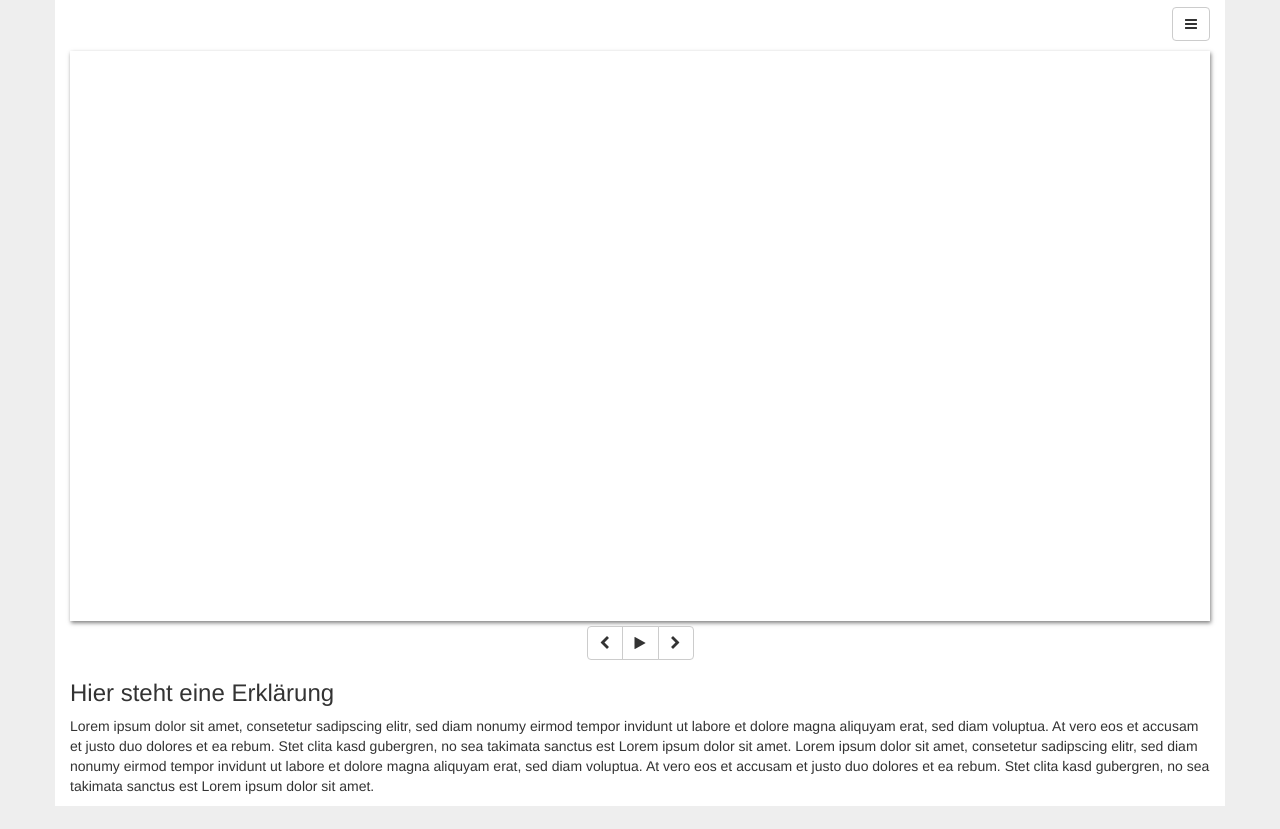
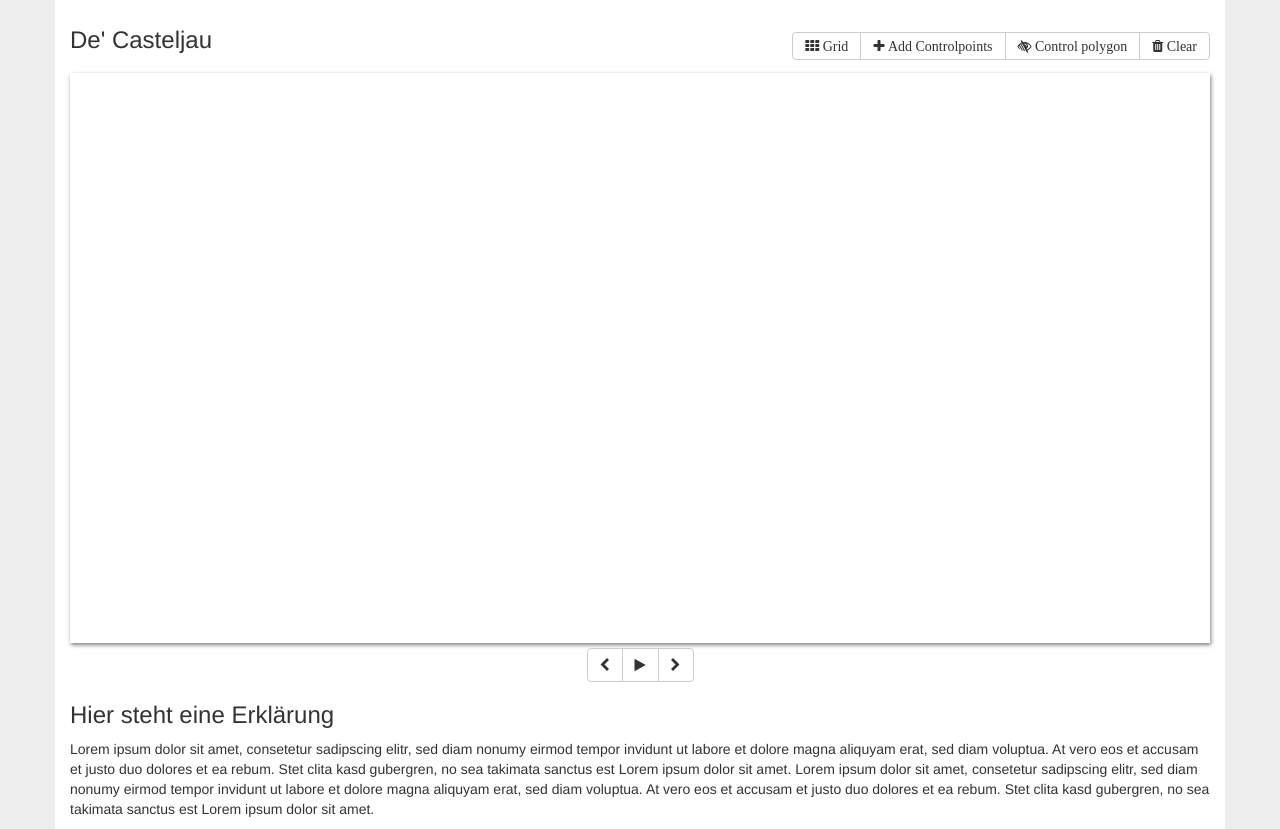
Before and after one commit to JanSurft/happah-applets, a plain HTML site: page index.html in a window 1280 px wide. Before the commit the page ends 806 px from the top, so only its background shows below. Drawn offline with nearby package versions, Linux system fonts and the light colour scheme.

Commit message:
move core ui buttons out of dropdown menu

```diff
--- a/css/happah.css
+++ b/css/happah.css
@@ -37,3 +37,8 @@ body {
 .hph-canvas {
      position: static;
 }
+.tool-bar-top {
+     bottom: 5px;
+     position: relative;
+     top: 25px;
+}
--- a/index.html
+++ b/index.html
@@ -17,24 +17,17 @@
 <body>
      <div class="container">
           <div class="row firstrow">
-               <div class="col-md-12 right">
-                    <div class="btn-group">
-                         <a class="btn btn-default dropdown-toggle" data-toggle="dropdown" id="hph-menu"
-                         href="#"><i class="fa fa-bars"></i></a>
-                         <ul class="dropdown-menu">
-                              <li><a href="#" class="fa fa-th" id="grid-toggle"> Grid</a>
-                              </li>
-                              <li><a href="#" class="fa fa-circle" id="addmode-toggle"> Add Controlpoints</a>
-                              </li>
-                              <li>
-                                   <a href="#" id="poly-toggle">
-                                        <i class="fa fa-low-vision"> Control
-                                             polygon</i>
-                                   </a>
-                              </li>
-                              <li><a href="#" class="fa fa-trash" id="clear-all"> Clear</a>
-                              </li>
-                         </ul>
+               <div class="col-md-12">
+                    <div class="pull-left">
+                         <h3>De' Casteljau</h3>
+                    </div>
+                    <div class="pull-right">
+                         <div class="btn-group tool-bar-top">
+                              <a href="#" class="btn btn-default fa fa-th" id="grid-toggle"> Grid</a>
+                              <a href="#" class="btn btn-default fa fa-plus" id="addmode-toggle"> Add Controlpoints</a>
+                              <a href="#" class="btn btn-default fa fa-low-vision" id="poly-toggle"> Control polygon</a>
+                              <a href="#" class="btn btn-default fa fa-trash" id="clear-all"> Clear</a>
+                         </div>
                     </div>
                </div>
           </div>
```
Also changed, not shown: js/menu.js (+7 -7 lines).
